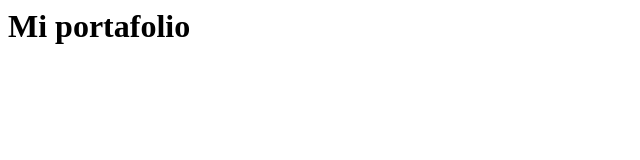
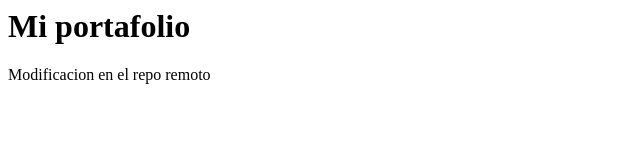
Before and after one commit to LuBode/PortfolioFrontend, a plain HTML site: page index.html in a window 1280 px wide. Shown: the whole page, without its empty margins (0-640 px from the left). Drawn offline with Linux system fonts and the light colour scheme.

Commit message:
Update index.html

```diff
--- a/index.html
+++ b/index.html
@@ -1 +1,2 @@
 <h1>Mi portafolio</h1>
+<p>Modificacion en el repo remoto</p>
```
